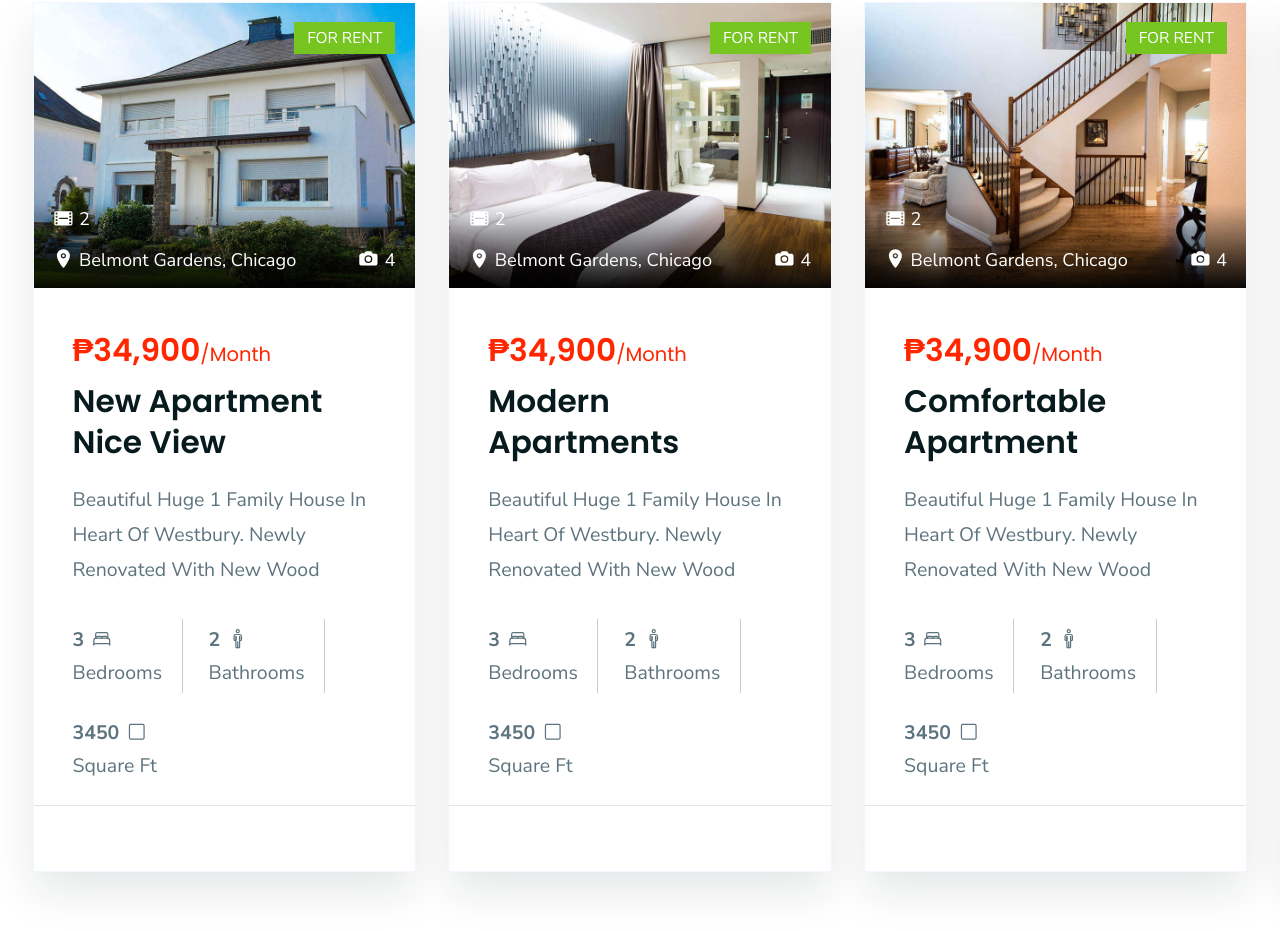
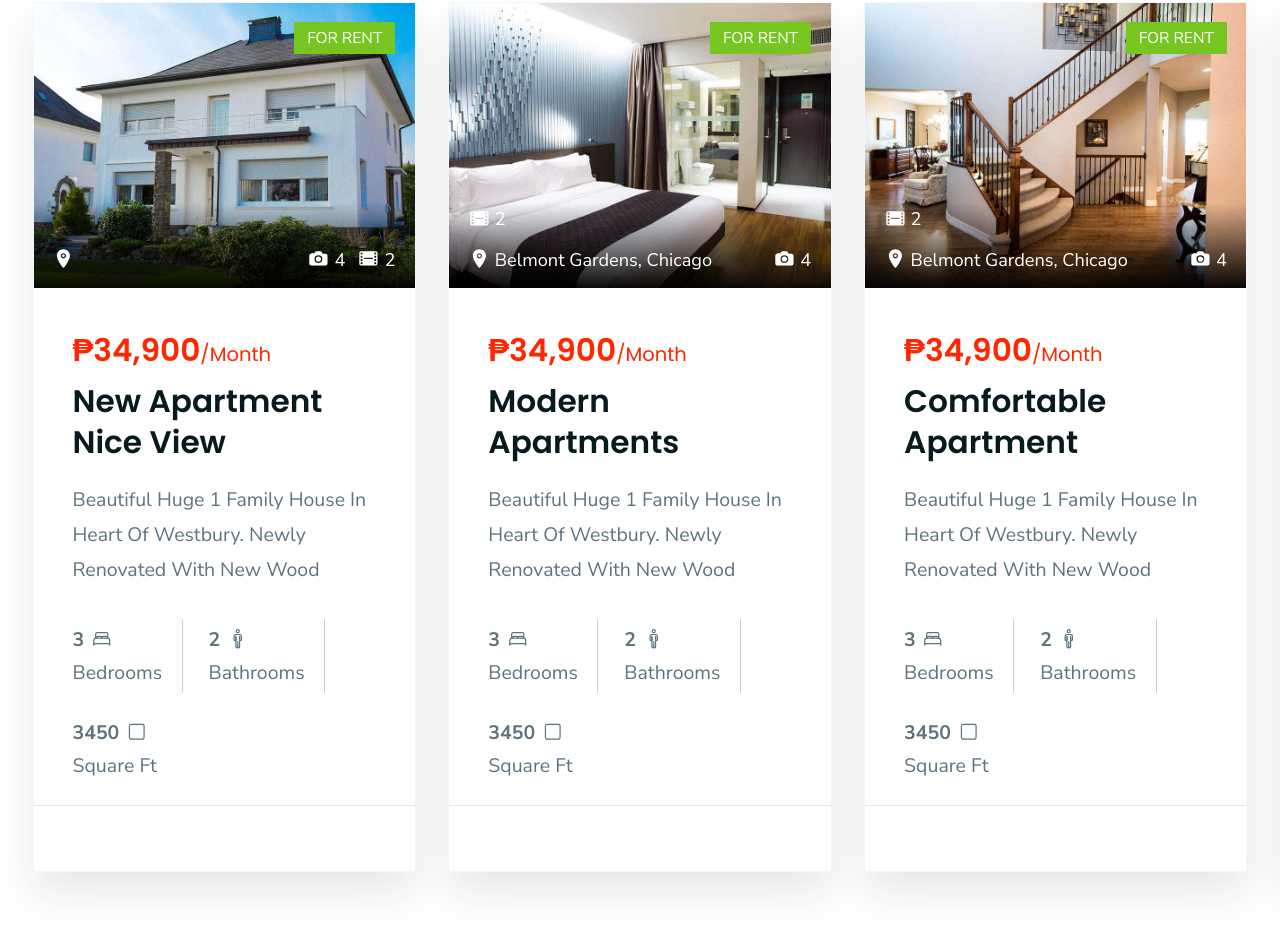
Before and after one commit to thrdvr/VAVResidence, a plain HTML site: page index.html in a window 1280 px wide. Shown: the part 2772-3703 px from the top of the page. Drawn offline with nearby package versions, Linux system fonts and the light colour scheme.

Commit message:
Update index.html

```diff
--- a/index.html
+++ b/index.html
@@ -260,7 +260,7 @@
                     <button class="banner-actions-btn">
                       <ion-icon name="location"></ion-icon>
 
-                      <address>Belmont Gardens, Chicago</address>
+                      <address></address>
                     </button>
 
                     <button class="banner-actions-btn">
```
